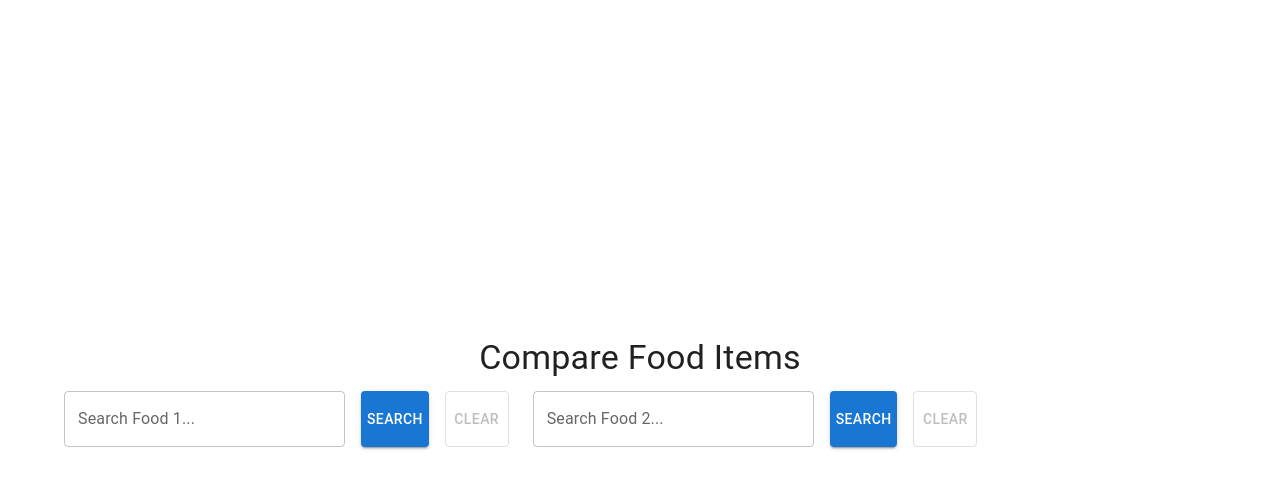
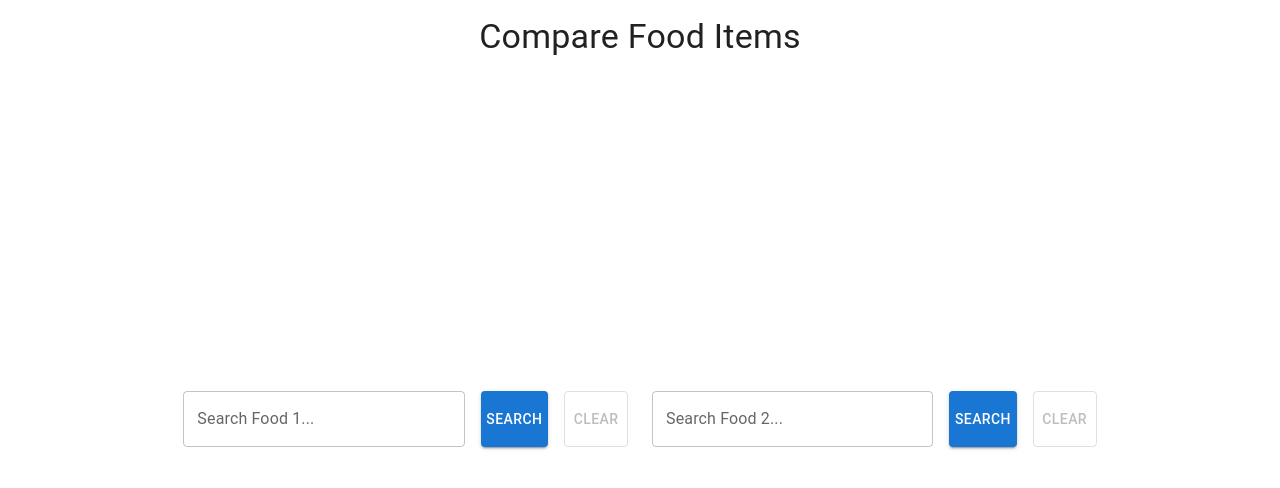
Before and after one commit to Akhil-ja/neutrino, a React (Vite) app in the folder frontend/: page /compare in a window 1280 px wide. Shown: the top 488 px of the page. Built offline with nearby package versions, Linux system fonts and the light colour scheme; no server answers.

Commit message:
feat:refactored the style of compare food page

```diff
--- a/frontend/src/App.jsx
+++ b/frontend/src/App.jsx
@@ -2,7 +2,7 @@ import { Outlet } from "react-router-dom";
 
 function App() {
   return (
-    <div className="flex flex-col min-h-screen items-center justify-center">
+    <div className="flex flex-col min-h-screen p-4">
       <Outlet />
     </div>
   );
--- a/frontend/src/pages/CompareFoodsPage.jsx
+++ b/frontend/src/pages/CompareFoodsPage.jsx
@@ -1,19 +1,40 @@
-import React, { useState } from 'react';
-import { Container, Typography, Box, TextField, Button, Grid, CircularProgress } from '@mui/material';
-import { useDispatch, useSelector } from 'react-redux';
-import { setFood1, setFood2, clearFood1, clearFood2 } from '../store/slices/comparisonSlice';
-import FoodComparisonCard from '../components/FoodComparisonCard';
-import useNutritionixApi from '../hooks/useNutritionixApi';
+import React, { useState } from "react";
+import {
+  Container,
+  Typography,
+  Box,
+  TextField,
+  Button,
+  Grid,
+  CircularProgress,
+} from "@mui/material";
+import { useDispatch, useSelector } from "react-redux";
+import {
+  setFood1,
+  setFood2,
+  clearFood1,
+  clearFood2,
+} from "../store/slices/comparisonSlice";
+import FoodComparisonCard from "../components/FoodComparisonCard";
+import useNutritionixApi from "../hooks/useNutritionixApi";
 
 function CompareFoodsPage() {
   const dispatch = useDispatch();
   const { food1, food2 } = useSelector((state) => state.comparison);
 
-  const [searchTerm1, setSearchTerm1] = useState('');
-  const [searchTerm2, setSearchTerm2] = useState('');
+  const [searchTerm1, setSearchTerm1] = useState("");
+  const [searchTerm2, setSearchTerm2] = useState("");
 
-  const { loading: loading1, error: error1, naturalNutrients: naturalNutrients1 } = useNutritionixApi();
-  const { loading: loading2, error: error2, naturalNutrients: naturalNutrients2 } = useNutritionixApi();
+  const {
+    loading: loading1,
+    error: error1,
+    naturalNutrients: naturalNutrients1,
+  } = useNutritionixApi();
+  const {
+    loading: loading2,
+    error: error2,
+    naturalNutrients: naturalNutrients2,
+  } = useNutritionixApi();
 
   const handleSearch1 = async () => {
     if (searchTerm1.trim()) {
@@ -39,21 +60,31 @@ function CompareFoodsPage() {
 
   const handleClear1 = () => {
     dispatch(clearFood1());
-    setSearchTerm1('');
+    setSearchTerm1("");
   };
 
   const handleClear2 = () => {
     dispatch(clearFood2());
-    setSearchTerm2('');
+    setSearchTerm2("");
   };
 
   return (
-    <Container maxWidth="lg">
-      <Box sx={{ my: 4 }}>
+    <Container
+      maxWidth="lg"
+      sx={{ display: "flex", flexDirection: "column", minHeight: "100vh" }}
+    >
       <Typography variant="h4" component="h1" gutterBottom align="center">
         Compare Food Items
       </Typography>
-
+      <Box
+        sx={{
+          flexGrow: 1,
+          display: "flex",
+          alignItems: "center",
+          justifyContent: "center",
+        }}
+      >
+        <Box sx={{ mb: 4 }}>
           <Grid container spacing={3} alignItems="flex-start">
             <Grid item xs={12} md={6}>
               <Box display="flex" gap={2} mb={2}>
@@ -63,16 +94,28 @@ function CompareFoodsPage() {
                   fullWidth
                   value={searchTerm1}
                   onChange={(e) => setSearchTerm1(e.target.value)}
-                onKeyPress={(e) => e.key === 'Enter' && handleSearch1()}
+                  onKeyPress={(e) => e.key === "Enter" && handleSearch1()}
                 />
-              <Button variant="contained" onClick={handleSearch1} disabled={loading1}>
-                {loading1 ? <CircularProgress size={24} /> : 'Search'}
+                <Button
+                  variant="contained"
+                  onClick={handleSearch1}
+                  disabled={loading1}
+                >
+                  {loading1 ? <CircularProgress size={24} /> : "Search"}
                 </Button>
-              <Button variant="outlined" onClick={handleClear1} disabled={!food1}>
+                <Button
+                  variant="outlined"
+                  onClick={handleClear1}
+                  disabled={!food1}
+                >
                   Clear
                 </Button>
               </Box>
-            {error1 && <Typography color="error">Error: {error1.message || 'Failed to fetch food 1.'}</Typography>}
+              {error1 && (
+                <Typography color="error">
+                  Error: {error1.message || "Failed to fetch food 1."}
+                </Typography>
+              )}
               {food1 && <FoodComparisonCard food={food1} compareFood={food2} />}
             </Grid>
 
@@ -84,19 +127,32 @@ function CompareFoodsPage() {
                   fullWidth
                   value={searchTerm2}
                   onChange={(e) => setSearchTerm2(e.target.value)}
-                onKeyPress={(e) => e.key === 'Enter' && handleSearch2()}
+                  onKeyPress={(e) => e.key === "Enter" && handleSearch2()}
                 />
-              <Button variant="contained" onClick={handleSearch2} disabled={loading2}>
-                {loading2 ? <CircularProgress size={24} /> : 'Search'}
+                <Button
+                  variant="contained"
+                  onClick={handleSearch2}
+                  disabled={loading2}
+                >
+                  {loading2 ? <CircularProgress size={24} /> : "Search"}
                 </Button>
-              <Button variant="outlined" onClick={handleClear2} disabled={!food2}>
+                <Button
+                  variant="outlined"
+                  onClick={handleClear2}
+                  disabled={!food2}
+                >
                   Clear
                 </Button>
               </Box>
-            {error2 && <Typography color="error">Error: {error2.message || 'Failed to fetch food 2.'}</Typography>}
+              {error2 && (
+                <Typography color="error">
+                  Error: {error2.message || "Failed to fetch food 2."}
+                </Typography>
+              )}
               {food2 && <FoodComparisonCard food={food2} compareFood={food1} />}
             </Grid>
           </Grid>
+        </Box>
       </Box>
     </Container>
   );
```
Lines whose indentation alone changed are shown as unchanged.
